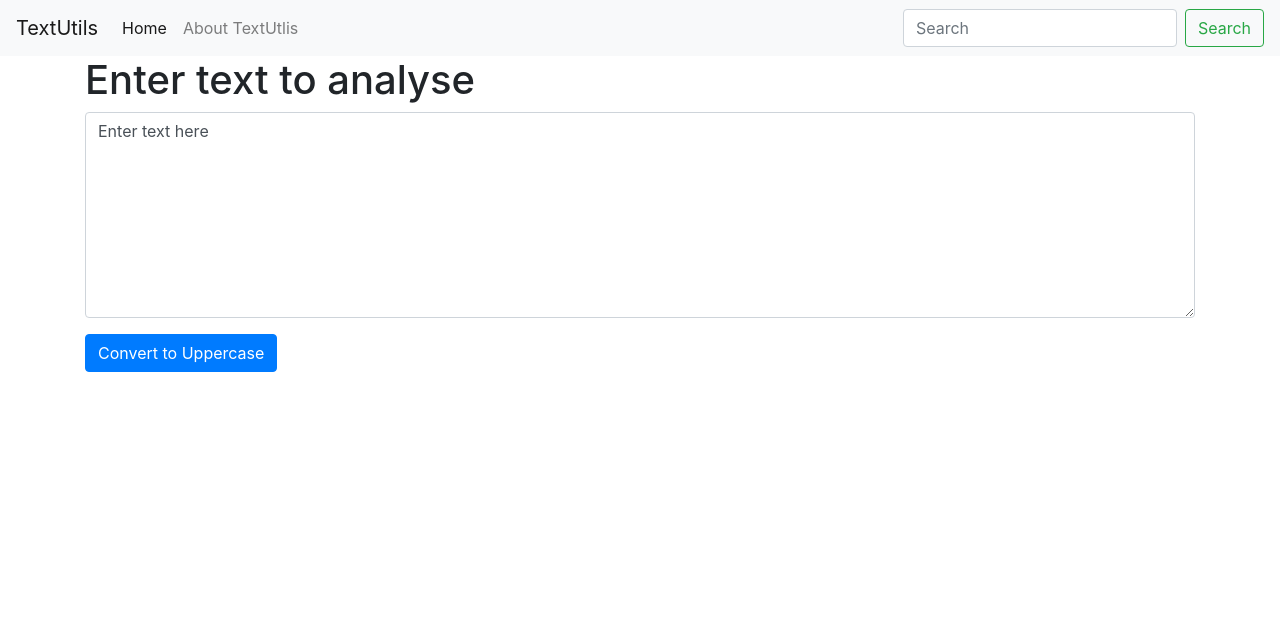
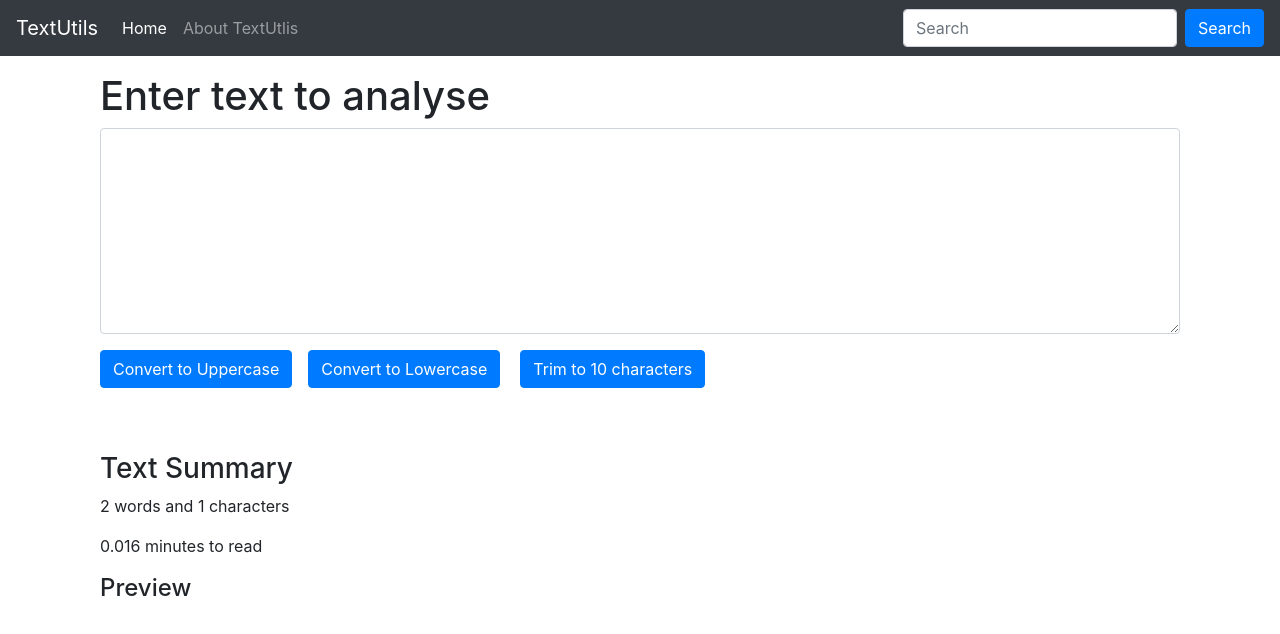
Before and after one commit to Parishri07/my-first-react-app, a React (Create React App) app: page / in a window 1280 px wide. Shown: the top 634 px of the page. Built offline with nearby package versions, Linux system fonts and the light colour scheme.

Commit message:
new features

```diff
--- a/src/App.js
+++ b/src/App.js
@@ -10,7 +10,7 @@ function App() {
     {/* <Navbar title="TextUtils2"/> */}
     {/* <Navbar /> */}
     <Navbar title="TextUtils" aboutText="About TextUtlis"/>
-    <div className="container">
+    <div className="container my-3">
     <TextForm heading="Enter text to analyse"/>
     </div>
 
--- a/src/components/Navbar.js
+++ b/src/components/Navbar.js
@@ -4,7 +4,7 @@ import PropTypes from 'prop-types'
 function Navbar(props) {
     return (
         <div>
-            <nav className="navbar navbar-expand-lg navbar-light bg-light">
+            <nav className="navbar navbar-expand-lg navbar-dark bg-dark">
                 <a className="navbar-brand" href="/">{props.title}</a>
                 <button className="navbar-toggler" type="button" data-toggle="collapse" data-target="#navbarSupportedContent" aria-controls="navbarSupportedContent" aria-expanded="false" aria-label="Toggle navigation">
                     <span className="navbar-toggler-icon"></span>
@@ -21,7 +21,7 @@ function Navbar(props) {
                     </ul>
                     <form className="form-inline my-2 my-lg-0">
                         <input className="form-control mr-sm-2" type="search" placeholder="Search" aria-label="Search" />
-                        <button className="btn btn-outline-success my-2 my-sm-0" type="submit">Search</button>
+                        <button className="btn btn-primary my-2 my-sm-0" type="submit">Search</button>
                     </form>
                 </div>
             </nav>
--- a/src/components/TextForm.js
+++ b/src/components/TextForm.js
@@ -2,12 +2,23 @@ import React,{useState} from 'react'
 // import PropTypes from 'prop-types'
 
 export default function TextForm(props) {
-  const[text, setText] = useState('Enter text here');
+  const[text, setText] = useState(' ');
 
   const handleUpClick = ()=>{
     // console.log("clicked");
     let n = text.toUpperCase();
     setText(n);
+  }
+
+  const handleLoClick = ()=>{
+    // console.log("clicked");
+    let m = text.toLowerCase();
+    setText(m);
+  }
+
+  const handleTrim = ()=>{
+    let o = text.slice(0,10)
+    setText(o);
   }
 
   const handleOnChange = (event)=>{
@@ -16,11 +27,23 @@ export default function TextForm(props) {
   }
 
   return (
-    <div>
+    <>
+    <div className='container'>
     <h1>{props.heading}</h1>
     <textarea className="form-control" value={text} onChange={handleOnChange} id="myBox" rows="8"></textarea>
-    <button class="btn btn-primary my-3" onClick={handleUpClick} >Convert to Uppercase</button>
+    <button class="btn btn-primary my-2" onClick={handleUpClick} >Convert to Uppercase</button>
+    <button class="btn btn-primary my-3 mx-3" onClick={handleLoClick} >Convert to Lowercase</button>
+    <button class="btn btn-primary my-3 mx-1" onClick={handleTrim} >Trim to 10 characters</button>
     </div>
+    <div className="container my-5">
+      <h3>Text Summary</h3>
+      <p>{text.split(" ").length} words and {text.length} characters</p>
+      <p>{0.008 * text.split(" ").length} minutes to read</p>
+      <h4>Preview</h4>
+      <p>{text}</p>
+    </div>
+    </>
+
   )
 }
 //here there is value in textarea, where whatever is written in textarea is stored in text var, there is an onChange event where on change in the text area, the text state has to be changed.
```
